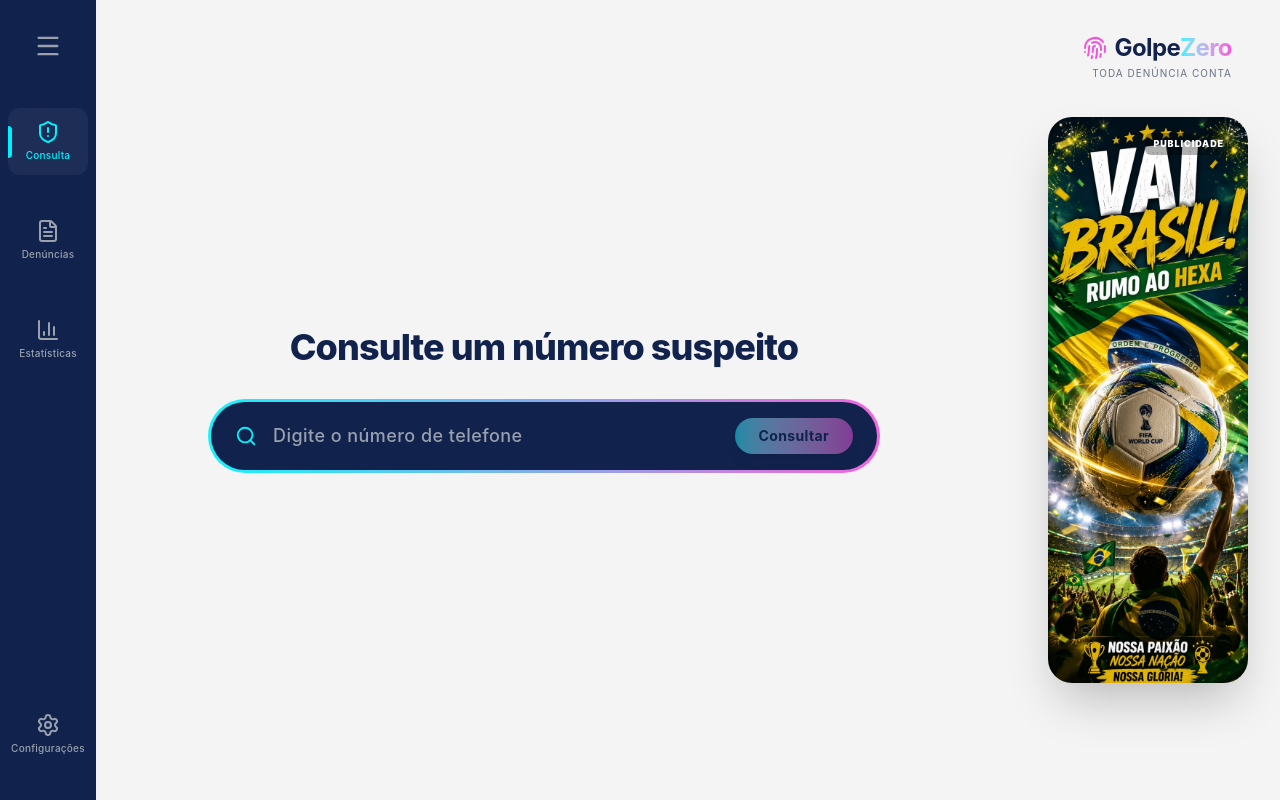
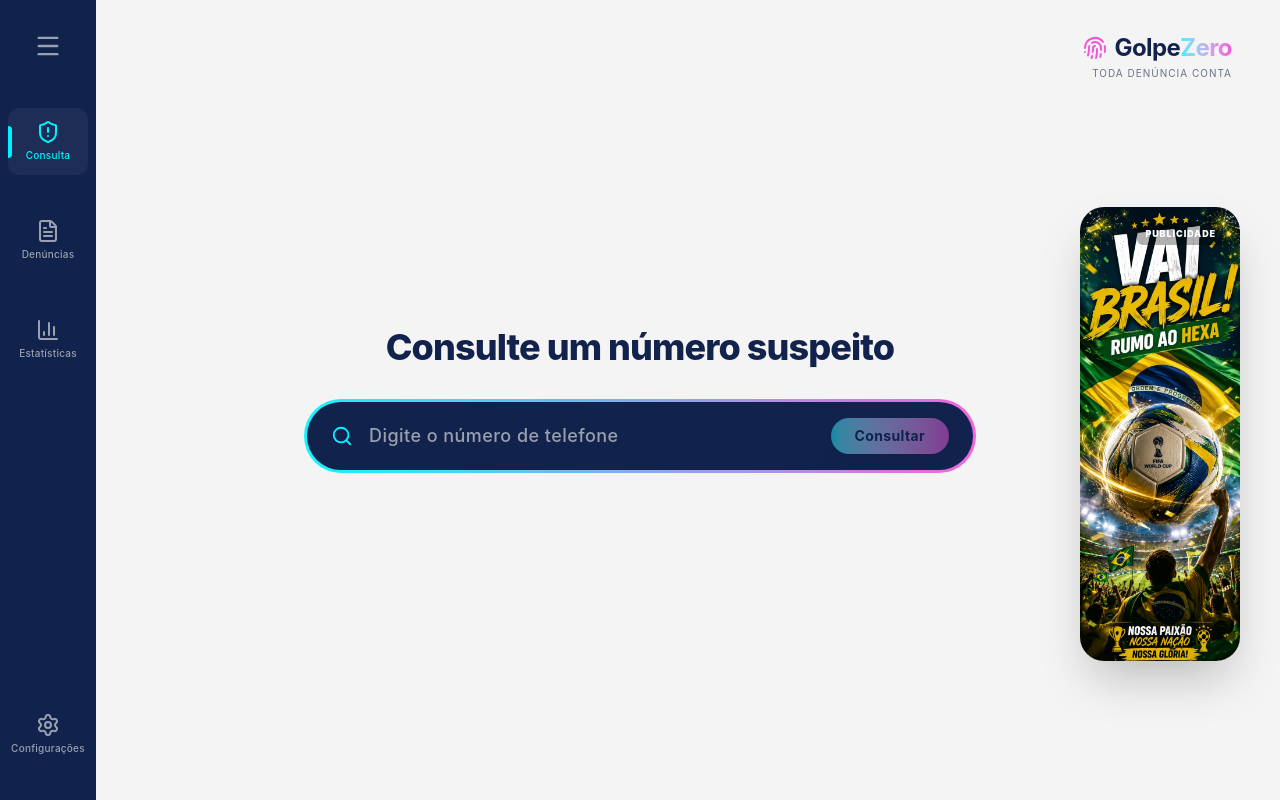
Before and after one commit to PriolliG/A3-Sistemas-26.1, a React app in the folder frontend/: page / in a window 1280 px wide. Built offline with nearby package versions, Linux system fonts and the light colour scheme; the HTML template or start-up script is replaced by a standard one.

Commit message:
fix: Correção de layout

```diff
--- a/frontend/src/components/BannerAds.jsx
+++ b/frontend/src/components/BannerAds.jsx
@@ -25,7 +25,8 @@
             id: 3,
             // texto: "Baixe a cartilha de prevenção contra fraudes",
             // bgClass: "bg-gradient-to-br from-primaria to-neonCiano",
-            clicavel: false,
+            clicavel: true,
+            link: "https://www.youtube.com/watch?v=dQw4w9WgXcQ",
             imagem: "/assets/banner3.jpeg",
         }
     ];
@@ -43,7 +44,7 @@
 
     // estrutura interna do banner
     const ConteudoBanner = () => (
-        <div className={`w-50 h-141.5 rounded-3xl p-6 flex flex-col justify-between text-white shadow-2xl relative overflow-hidden group ${bannerAtivo.bgClass}`}>
+        <div className={`w-40 h-113.5 top-8.5 right-2 rounded-3xl p-6 flex flex-col justify-between text-white shadow-2xl relative overflow-hidden group ${bannerAtivo.bgClass}`}>
 
             <img src={bannerAtivo.imagem} alt="Anúncio" className="absolute inset-0 w-full object-cover opacity-100 group-hover:scale-105 transition-transform duration-500 " />
             <span className="absolute top-4 right-4 text-[9px] font-black uppercase tracking-widest bg-black/30 w-max px-2 py-1 rounded-md z-10">
@@ -63,7 +64,7 @@
     );
 
     return (
-        <div className="w-50 h-141.5 relative">
+        <div className="w-40 h-113.5 relative">
             <AnimatePresence mode="wait">
                 <motion.div
                     key={bannerAtivo.id}
--- a/frontend/src/components/Layout.jsx
+++ b/frontend/src/components/Layout.jsx
@@ -15,7 +15,7 @@
             )}
 
             {/* conteudo principal dinamico a direita */}
-            <main className={`flex-1 min-h-screen relative flex flex-col  justify-center items-center px-6 md:px-12 ${isAdminRoute ? 'pl-0' : 'pl-24 pr-6 lg:pr-60'}`}>
+            <main className={`flex-1 min-h-screen relative flex flex-col  justify-center items-center px-6 md:px-12 ${isAdminRoute ? 'pl-0' : 'pl-24'}`}>
 
                 {/* logotipo no canto superior direito */}
                 {!isAdminRoute && (
@@ -53,7 +53,7 @@
             </main>
 
             {/* container dos anuncios */}
-            {!isAdminRoute && (
+            {(!isAdminRoute && telaAtiva !== 'dashboard') &&(
                 <div className="hidden lg:block fixed right-8 top-1/2 -translate-y-1/2 z-40">
                     <BannerAds />
                 </div>
```
